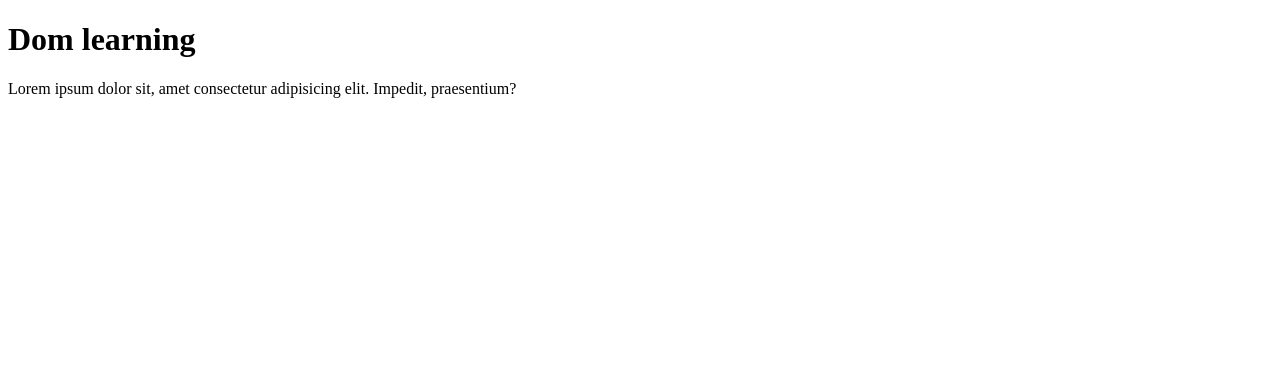
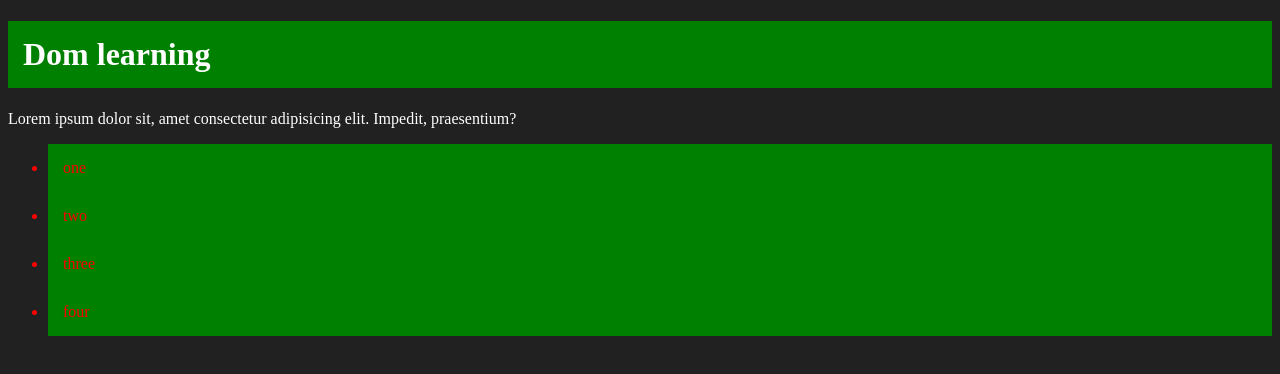
Before and after one commit to catharv-45/JavaScript, a plain HTML site: page 06_Dom/index.html in a window 1280 px wide. Drawn offline with Linux system fonts and the light colour scheme.

Commit message:
dom manipulation

```diff
--- a/06_Dom/index.html
+++ b/06_Dom/index.html
@@ -4,13 +4,59 @@
     <meta charset="UTF-8">
     <meta name="viewport" content="width=device-width, initial-scale=1.0">
     <title>DOM learning</title>
+    <style>
+        .bg-dark{
+            background-color: #212121;
+            color :#fff;
+        }
+    </style>
 </head>
-<body>
-    <div class="bg-dark">
-        <h1 class="heading">Dom learning</h1>
+<body class="bg-dark">
+    <div >
+        <h1 class="heading" id="title">Dom learning <span style="display:none;">test text</span> </h1>
         <p>Lorem ipsum dolor sit, amet consectetur adipisicing elit. Impedit, praesentium?</p>
+        <ul>
+            <li class="list-item">one</li>
+            <li class="list-item">two</li>
+            <li class="list-item">three</li>
+            <li class="list-item">four</li>
+        </ul>
+    </div>
+    <script>
+        document.getElementById("title");
+        // <h1 class="heading" id="title" style="background-color: green; padding: 15px;">Dom learning</h1>
+        document.getElementById("title").className;
+        // 'heading'
+        const title =document.getElementById("title")
+        title.style.backgroundColor = "green";
+        title.style.padding = "15px";
+        title.innerHTML
+        title.innerText
+        title.textContent
+        document.getElementsByClassName("heading");
 
-    </div>
+        // imp query
 
+        document.querySelectorAll("h2"); // select all h2 tag element
+        document.querySelector("#title") // it return id
+
+         const myul = document.querySelector("ul");
+         //const turnGreen = myul.querySelector("li");
+         //turnGreen.style.backgroundColor = "green"; // first element background will be green
+         //const turnGreen = myul.querySelectorAll("li");
+         //turnGreen[1].style.backgroundColor = "green"; // 1 index element background will be green
+
+         const templist = document.querySelectorAll("li"); // make all li element green
+
+         templist.forEach(function (item) {
+            item.style.backgroundColor = "green";
+            item.style.color = "red";
+            item.style.padding="15px";
+         })
+
+
+
+    </script>
 </body>
+
 </html>
```
